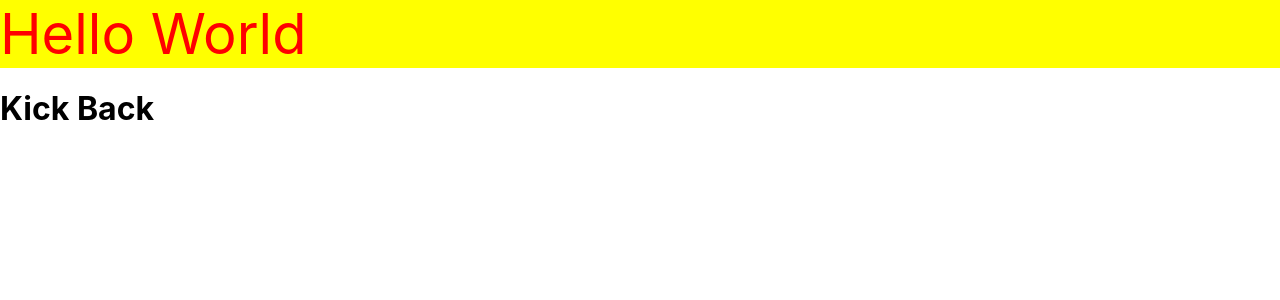
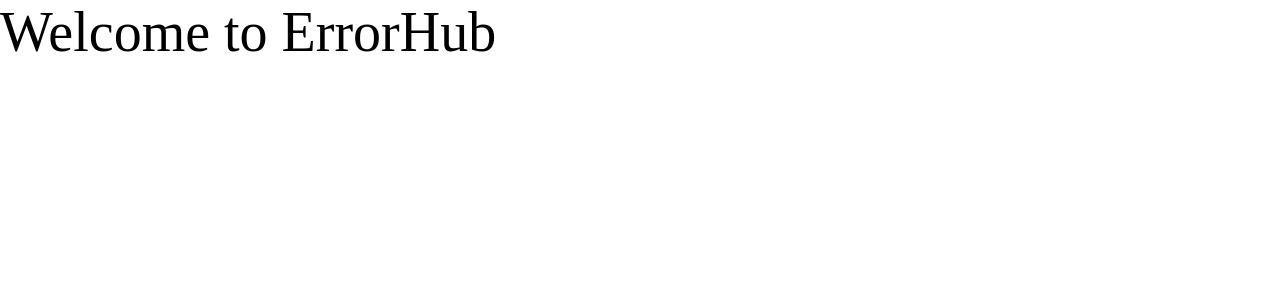
Before and after one commit to Dada-Tech/error-hub, a React (Create React App) app: page / in a window 1280 px wide. Shown: the top 300 px of the page. Built offline with nearby package versions, Linux system fonts and the light colour scheme.

Commit message:
few tweaks

```diff
--- a/src/pages/Login/Login.module.scss
+++ b/src/pages/Login/Login.module.scss
@@ -1,6 +1,4 @@
 .header {
     font-size: 56px;
-//font-family: Poppins;
-    color: red;
-    background: yellow;
+    font-family: Poppins, serif;
 }
--- a/src/pages/Login/Login.tsx
+++ b/src/pages/Login/Login.tsx
@@ -1,11 +1,11 @@
 import React from 'react';
 import classes from './Login.module.scss';
 
-const Login: React.FC = () => {
+
+function Login () {
     return (
         <>
-            <div className={classes.header}> Hello World </div>
-            <h1> Kick Back</h1>
+            <div className={classes.header}> Welcome to ErrorHub</div>
         </>
     );
 }
```
